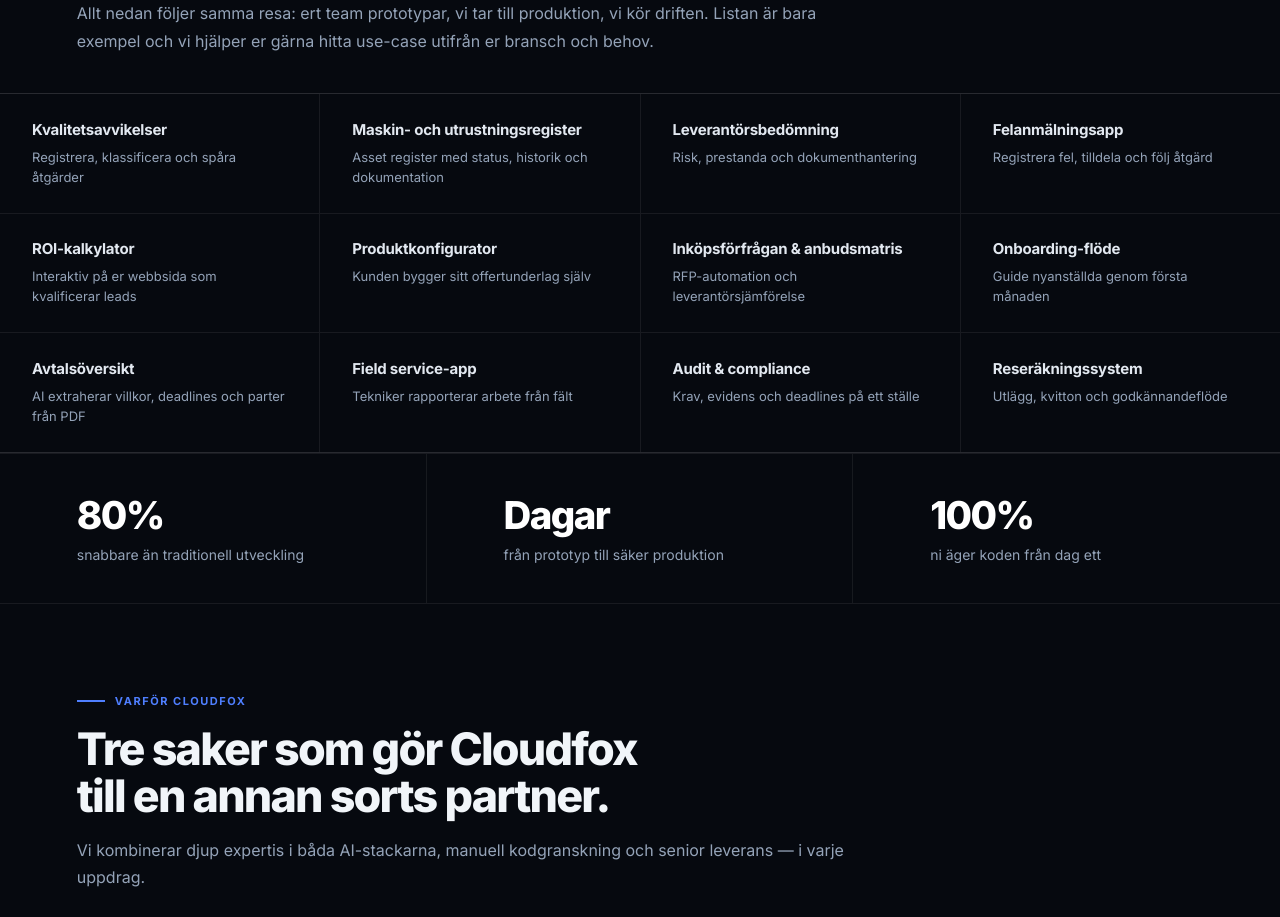
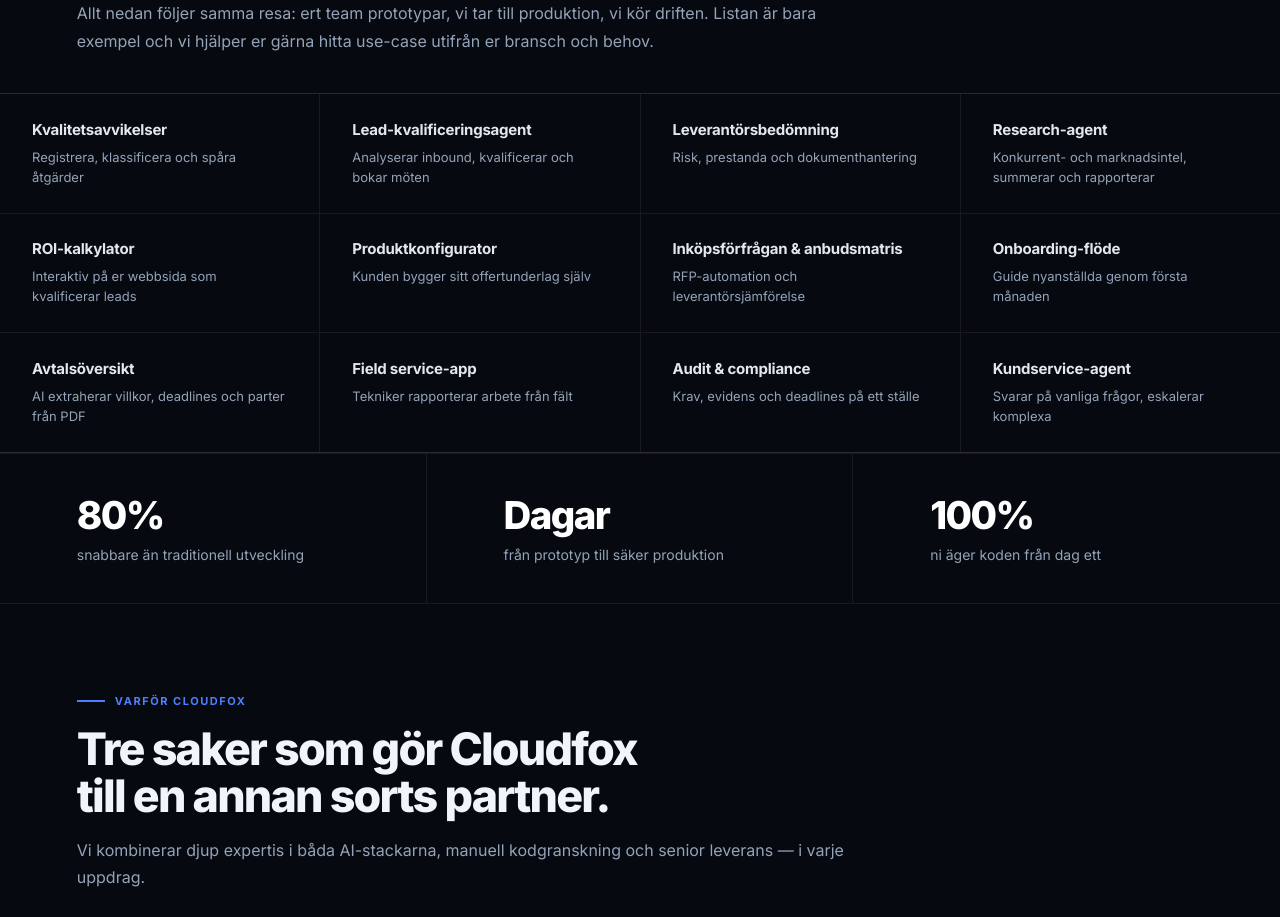
Before and after one commit to pontusgr/cloudfox-site, a React (Vite) app: page / in a window 1280 px wide. Shown: the part 1500-2417 px from the top of the page. Built offline with nearby package versions, Linux system fonts and the light colour scheme.

Commit message:
Add AI agents to use case examples
Replace asset register, issue reporting and expense reporting with:
- Lead qualification agent
- Research agent
- Customer service agent

Signals AI-native capability and broadens functional coverage
across sales, marketing and customer service.

```diff
--- a/src/Cloudfox.jsx
+++ b/src/Cloudfox.jsx
@@ -308,9 +308,9 @@
           }}>
             {(lang === "sv" ? [
               { title: "Kvalitetsavvikelser", desc: "Registrera, klassificera och spåra åtgärder" },
-              { title: "Maskin- och utrustningsregister", desc: "Asset register med status, historik och dokumentation" },
+              { title: "Lead-kvalificeringsagent", desc: "Analyserar inbound, kvalificerar och bokar möten" },
               { title: "Leverantörsbedömning", desc: "Risk, prestanda och dokumenthantering" },
-              { title: "Felanmälningsapp", desc: "Registrera fel, tilldela och följ åtgärd" },
+              { title: "Research-agent", desc: "Konkurrent- och marknadsintel, summerar och rapporterar" },
               { title: "ROI-kalkylator", desc: "Interaktiv på er webbsida som kvalificerar leads" },
               { title: "Produktkonfigurator", desc: "Kunden bygger sitt offertunderlag själv" },
               { title: "Inköpsförfrågan & anbudsmatris", desc: "RFP-automation och leverantörsjämförelse" },
@@ -318,12 +318,12 @@
               { title: "Avtalsöversikt", desc: "AI extraherar villkor, deadlines och parter från PDF" },
               { title: "Field service-app", desc: "Tekniker rapporterar arbete från fält" },
               { title: "Audit & compliance", desc: "Krav, evidens och deadlines på ett ställe" },
-              { title: "Reseräkningssystem", desc: "Utlägg, kvitton och godkännandeflöde" },
+              { title: "Kundservice-agent", desc: "Svarar på vanliga frågor, eskalerar komplexa" },
             ] : [
               { title: "Quality deviations", desc: "Log, classify and track corrective actions" },
-              { title: "Asset register", desc: "Equipment register with status, history and documentation" },
+              { title: "Lead qualification agent", desc: "Analyses inbound, qualifies leads and books meetings" },
               { title: "Supplier assessment", desc: "Risk, performance and document handling" },
-              { title: "Issue reporting app", desc: "Log faults, assign and track resolution" },
+              { title: "Research agent", desc: "Competitive and market intel, summarises and reports" },
               { title: "ROI calculator", desc: "Interactive on your website to qualify leads" },
               { title: "Product configurator", desc: "Customers build their own quote basis" },
               { title: "RFP & bid comparison", desc: "Procurement automation and supplier scoring" },
@@ -331,7 +331,7 @@
               { title: "Contract overview", desc: "AI extracts terms, deadlines and parties from PDF" },
               { title: "Field service app", desc: "Technicians report work from the field" },
               { title: "Audit & compliance", desc: "Requirements, evidence and deadlines in one place" },
-              { title: "Expense reporting", desc: "Receipts, expenses and approval flow" },
+              { title: "Customer service agent", desc: "Answers common queries, escalates complex ones" },
             ]).map((ex, i) => (
               <div key={i} className="cfx-card" style={{
                 padding: "clamp(22px,2vw,30px) clamp(24px,2.5vw,36px)",
```
